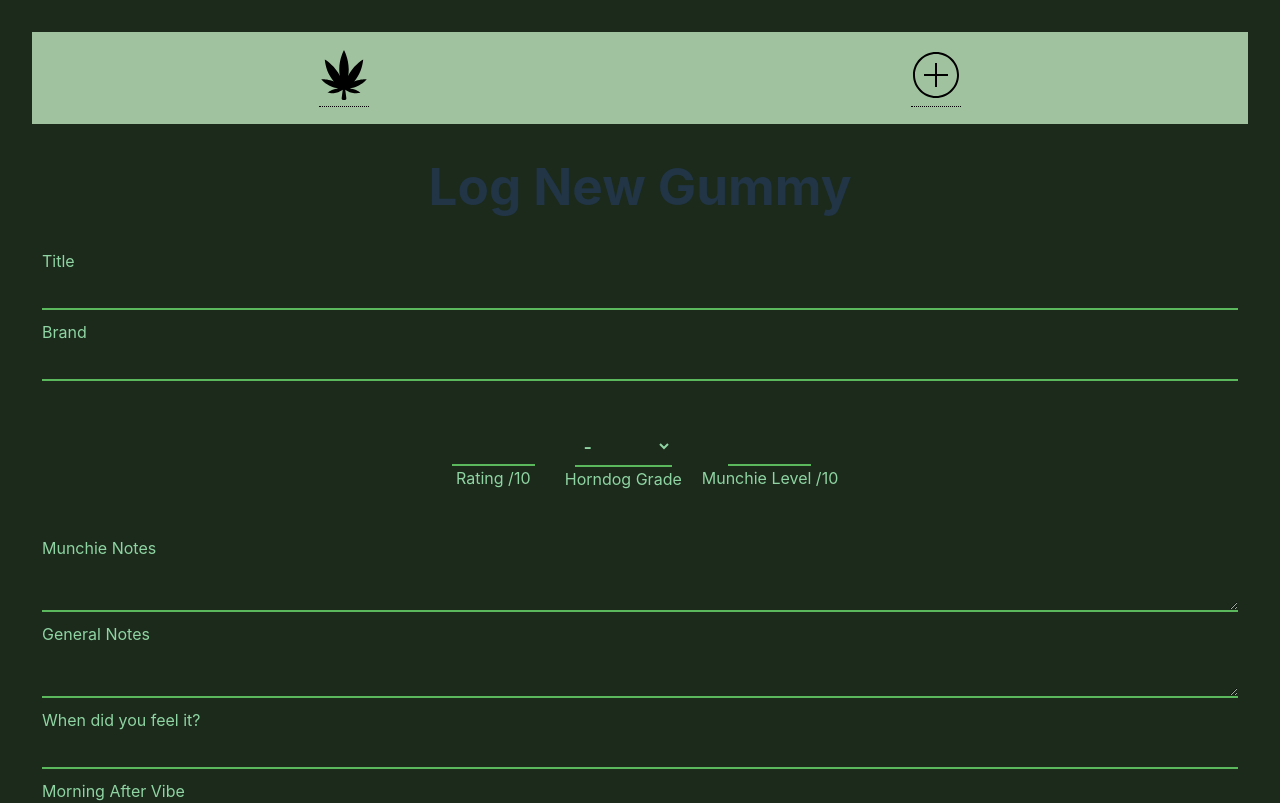
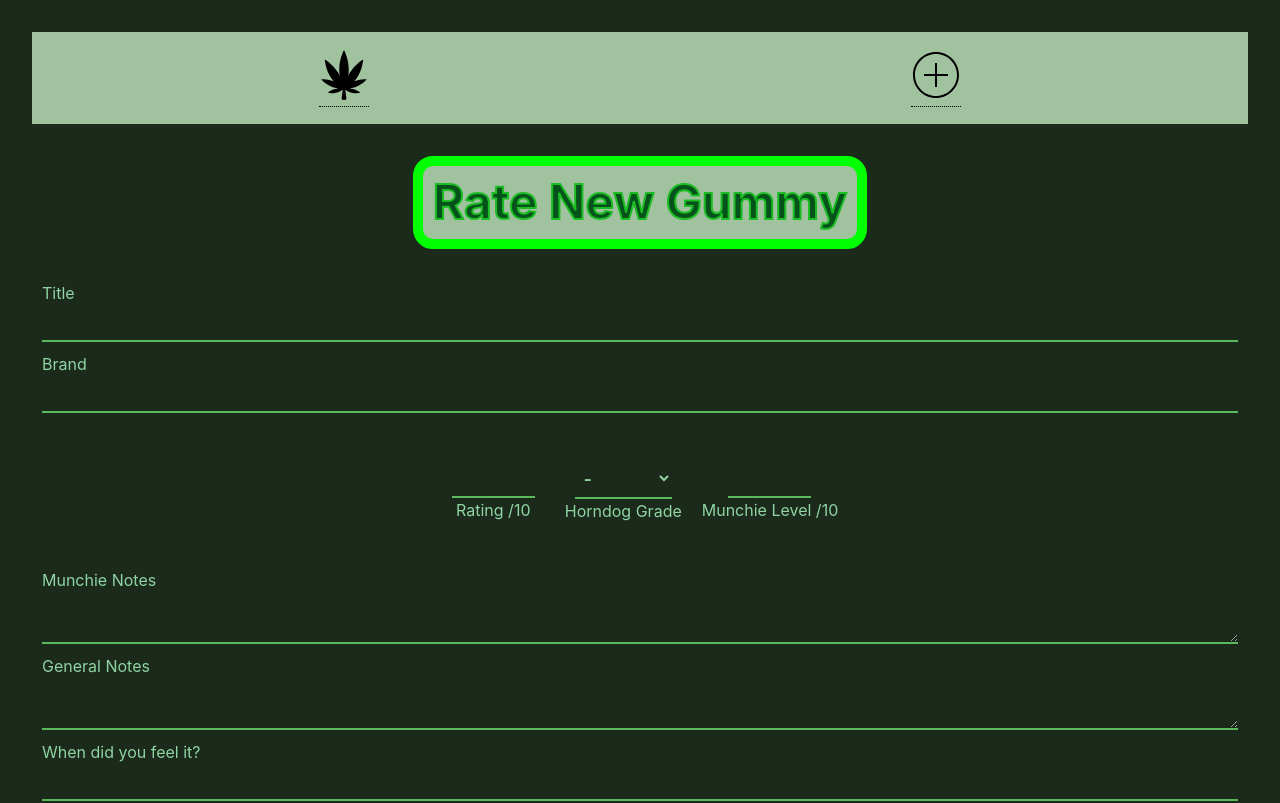
Before and after one commit to hestrain/gummyRater2, a React (Vite) app in the folder frontend/: page /newRating in a window 1280 px wide. Shown: the top 803 px of the page. Built offline with nearby package versions, Linux system fonts and the light colour scheme.

Commit message:
minor formatting stuff

```diff
--- a/frontend/src/App.css
+++ b/frontend/src/App.css
@@ -235,11 +235,19 @@
 }
 
 /* notes section */
-.notes{
+.notes-section{
   display: flex;
   flex-direction: row;
   justify-content: space-around;
   margin-bottom: 10px;
+}
+
+.notes-section h3{
+  text-decoration: underline;
+}
+
+.notes{
+  text-decoration: none;
 }
 
 .felt{
@@ -260,6 +268,10 @@
   background-color: #1B2A1B;
 }
 
+
+.other-stuff{
+  margin-bottom: 3px;
+}
 /* -----------new gummy form ---------------*/
 /* the whole form */
 .formBox{
@@ -404,3 +416,20 @@
 .badRating{
   border-color: red;
 }
+
+h1 {
+  font-size: 48px;
+  text-align: center;
+  color: rgb(5, 83, 26);
+  -webkit-text-stroke: 2px rgb(28, 189, 36);
+  background-color: #a1c29f;
+  padding: 10px;
+  border: #00ff00 solid 10px;
+  border-radius: 20px;
+  width:max-content;
+}
+
+.center-header{
+  display: flex;
+  justify-content: center;
+}
--- a/frontend/src/components/GummyCard.jsx
+++ b/frontend/src/components/GummyCard.jsx
@@ -117,12 +117,12 @@
                 <p className="bolded">Ok for a weeknight?</p><p>{gummy.weeknight}</p>
               </div>
             </div>
-            <div className="notes">
-              <div className="general-notes">
+            <div className="notes-section">
+              <div className="notes">
                 <h3>Notes</h3>
                 <div>{gummy.notes}</div>
               </div>
-              <div className="munchieNotes">
+              <div className="notes">
                 <h3>munchie Notes</h3>
                 <div>{gummy.munchNotes}</div>
               </div>
--- a/frontend/src/pages/Home.jsx
+++ b/frontend/src/pages/Home.jsx
@@ -52,7 +52,9 @@
 
   return (
     <>
+    <div className="center-header">
       <h1>Gummys</h1>
+    </div>
       <h3>You&apos;ve Logged {gummys.length} Gummys</h3>
       {/* sorting section */}
       {/* <p>You&apos;re currently sorting by {sort}</p>
--- a/frontend/src/pages/NewRating.jsx
+++ b/frontend/src/pages/NewRating.jsx
@@ -85,7 +85,9 @@
     <div className="containerForm">
       {/* form */}
       <form className="formBox">
-        <h1 className="CQfont">Log New Gummy</h1>
+        <div className="center-header">
+          <h1>Rate New Gummy</h1>
+        </div>
         {/* gummy title */}
 
         <label htmlFor="title" className="label-top">
@@ -237,7 +239,6 @@
         />
         {/* contents of gummy section */}
         <div className="amounts">
-
           {/* cbd amount */}
 
           <div className="labelStack">
@@ -274,14 +275,13 @@
 
           {/* IN PROGRESS photo upload section */}
 
-         {/*}
+          {/*}
          <label htmlFor="photo">Select a photo:</label>
           <input type="file" id="photo" name="photo" accept="image/*" onChange={(e) =>fileUpload(e)} />
           <button type="photo-button" onClick={upload}>Upload</button>
           <div id="preview" className="preview"></div>
           */}
-
-          </div>
+        </div>
         {/* SUBMIT BUTTON!!! */}
 
         <button
```
